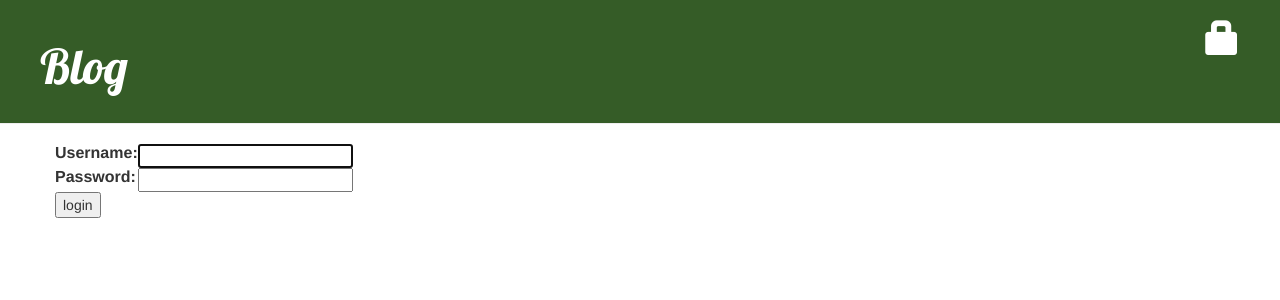
After one commit to sedatak/denemeDjango, a Django app: page /accounts/login/ in a window 1280 px wide. The commit adds this page. Shown: the top 300 px of the page. Run offline with Django 3.2, Linux system fonts and the light colour scheme; some libraries are stand-ins or nearby versions.

Commit message:
kullanıcı giriş çıkış işlemleri eklendi

```diff
--- a/blog/templates/blog/base.html
+++ b/blog/templates/blog/base.html
@@ -13,8 +13,11 @@
     <body>
         <div class="page-header">
             {% if user.is_authenticated %}
+                <a href="{% url 'post_new' %}" class="top-menu"><span class="glyphicon glyphicon-plus"></span></a>
                 <a href="{% url 'post_draft_list' %}" class="top-menu"><span class="glyphicon glyphicon-edit"></span></a>
-                <a href="{% url 'post_new' %}" class="top-menu"><span class="glyphicon glyphicon-plus"></span></a>
+                <p class="top-menu">Merhaba {{ user.username }} <small>(<a href="{% url 'logout' %}">Çıkış Yap</a>)</small></p>
+            {% else %}
+                <a href="{% url 'login' %}" class="top-menu"><span class="glyphicon glyphicon-lock"></span></a>
             {% endif %}
             <h1><a href="/">Blog</a></h1>
         </div>
--- /dev/null
+++ b/blog/templates/registration/login.html
@@ -0,0 +1,24 @@
+{% extends "blog/base.html" %}
+
+{% block content %}
+    {% if form.errors %}
+        <p>Kullanıcı adınız ve şifreniz eşleşmedi. Lütfen tekrar deneyin.</p>
+    {% endif %}
+
+    <form method="post" action="{% url 'login' %}">
+    {% csrf_token %}
+        <table>
+        <tr>
+            <td>{{ form.username.label_tag }}</td>
+            <td>{{ form.username }}</td>
+        </tr>
+        <tr>
+            <td>{{ form.password.label_tag }}</td>
+            <td>{{ form.password }}</td>
+        </tr>
+        </table>
+
+        <input type="submit" value="login" />
+        <input type="hidden" name="next" value="{{ next }}" />
+    </form>
+{% endblock %}
--- a/blog/views.py
+++ b/blog/views.py
@@ -3,6 +3,7 @@ from django.utils import timezone
 from .models import Post
 from .forms import PostForm
 from django.shortcuts import redirect
+from django.contrib.auth.decorators import login_required
 
 def post_list(request):
     posts = Post.objects.filter(yayinlanma_tarihi__lte=timezone.now()).order_by('yayinlanma_tarihi')
@@ -12,6 +13,7 @@ def post_detail(request, pk):
     post = get_object_or_404(Post, pk=pk)
     return render(request, 'blog/post_detail.html', {'post': post})
 
+@login_required
 def post_new(request):
     if request.method == "POST":
         form = PostForm(request.POST)
@@ -25,6 +27,7 @@ def post_new(request):
 
     return render(request, 'blog/post_edit.html', {'form': form})
 
+@login_required
 def post_edit(request, pk):
     post = get_object_or_404(Post, pk=pk)
     if request.method == "POST":
@@ -38,15 +41,18 @@ def post_edit(request, pk):
         form = PostForm(instance=post)
     return render(request, 'blog/post_edit.html', {'form': form})
 
+@login_required
 def post_draft_list(request):
     posts = Post.objects.filter(yayinlanma_tarihi__isnull=True).order_by('yaratilma_tarihi')
     return render(request, 'blog/post_draft_list.html', {'posts': posts})
 
+@login_required
 def post_publish(request, pk):
     post = get_object_or_404(Post, pk=pk)
     post.yayinla()
     return redirect('post_detail', pk=pk)
 
+@login_required
 def post_remove(request, pk):
     post = get_object_or_404(Post, pk=pk)
     post.delete()
--- a/mysite/settings.py
+++ b/mysite/settings.py
@@ -70,6 +70,7 @@ TEMPLATES = [
 
 WSGI_APPLICATION = 'mysite.wsgi.application'
 
+LOGIN_REDIRECT_URL = '/'
 
 # Database
 # https://docs.djangoproject.com/en/1.11/ref/settings/#databases
--- a/mysite/urls.py
+++ b/mysite/urls.py
@@ -1,7 +1,11 @@
 from django.conf.urls import include, url
 from django.contrib import admin
 
+from django.contrib.auth import views
+
 urlpatterns = [
-    url(r'^admin/', include(admin.site.urls)),
-    url(r'', include('blog.urls'))
+    url(r'^admin/', admin.site.urls),
+    url(r'^accounts/login/$', views.login, name='login'),
+    url(r'^accounts/logout/$', views.logout, name='logout', kwargs={'next_page': '/'}),
+    url(r'', include('blog.urls')),
 ]
```
